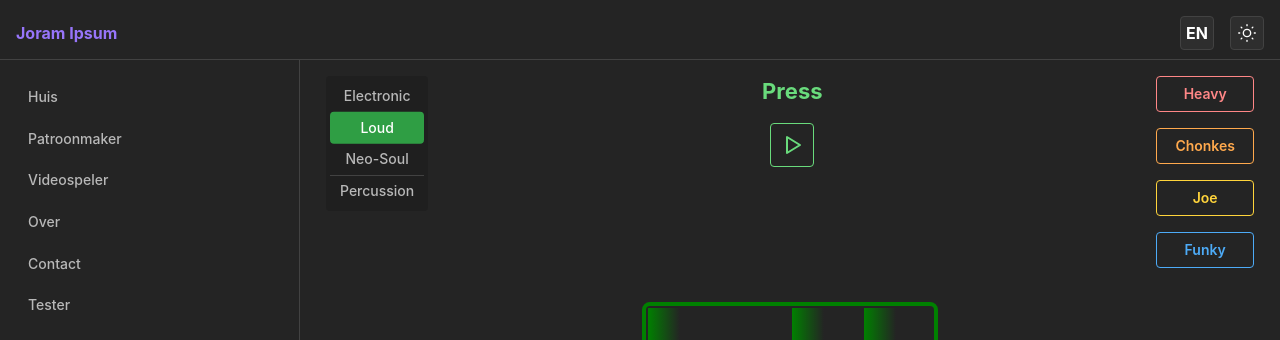
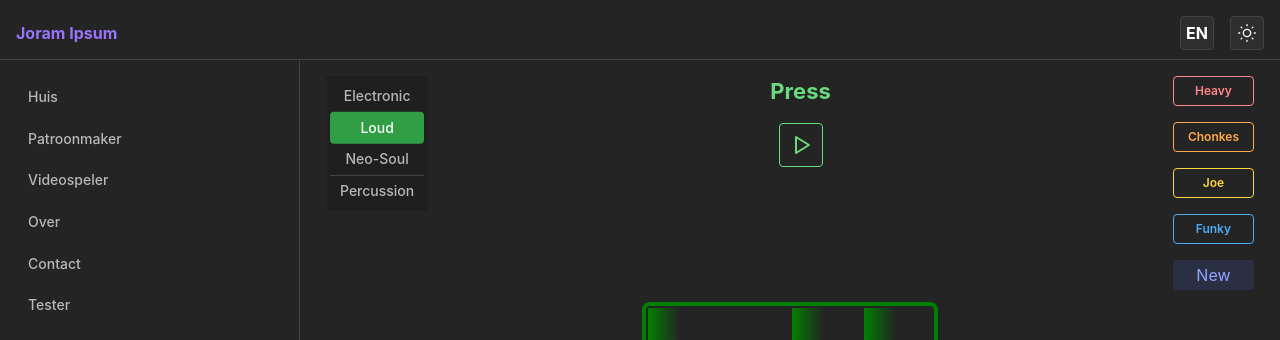
Before and after one commit to Joram3000/joram3000.github.io, a React (Vite) app: page /#/patternmaker in a window 1280 px wide. Shown: the top 340 px of the page. Built offline with nearby package versions, Linux system fonts and the light colour scheme; no server answers.

Commit message:
POC for save

```diff
--- a/src/pages/patternmaker-page/components/PatternMaker.tsx
+++ b/src/pages/patternmaker-page/components/PatternMaker.tsx
@@ -8,6 +8,7 @@ import { SoundStyle } from "../../../store/patternmaker/types";
 
 interface PatternMakerProps {
   output: Tone.OutputNode;
+  colorValue?: string;
 }
 
 let notes: [string, string];
@@ -27,8 +28,9 @@ const samples = new Tone.Sampler({
     "https://res.cloudinary.com/dqqb0ldgk/video/upload/v1651657689/Drumsounds",
 });
 
-const PatternMaker: React.FC<PatternMakerProps> = ({ output }) => {
+const PatternMaker: React.FC<PatternMakerProps> = ({ output, colorValue }) => {
   samples.connect(output);
+  console.log(colorValue);
   const dispatch = useDispatch();
   const reduxSequencerPattern = useSelector(selectedPatternSelector);
   const [currentPattern, updateCurrentPattern] = useState<
@@ -91,7 +93,7 @@ const PatternMaker: React.FC<PatternMakerProps> = ({ output }) => {
       className="seqPattern"
       style={{
         borderRadius: 8,
-        border: `4px solid ${reduxSequencerPattern.color}`,
+        border: `4px solid ${colorValue ?? reduxSequencerPattern.color}`,
       }}
     >
       {currentPattern.map((rowArray: boolean[], rowNumber: number) => (
@@ -105,7 +107,9 @@ const PatternMaker: React.FC<PatternMakerProps> = ({ output }) => {
                 height: "85px",
                 width: "100%",
                 background: trigger
-                  ? `linear-gradient(to right, ${reduxSequencerPattern.color}, transparent)`
+                  ? `linear-gradient(to right, ${
+                      colorValue ?? reduxSequencerPattern.color
+                    }, transparent)`
                   : "transparent",
               }}
               onClick={() => {
--- a/src/pages/patternmaker-page/components/SelectPattern.tsx
+++ b/src/pages/patternmaker-page/components/SelectPattern.tsx
@@ -1,19 +1,76 @@
-import React from "react";
+import React, { Dispatch, SetStateAction, useState } from "react";
 import { useDispatch, useSelector } from "react-redux";
-import { savedPatternsSelector } from "../../../store/patternmaker/selectors";
-import { PatternUpdatewithSelect } from "../../../store/patternmaker/actions";
-import { Button, Stack } from "@mantine/core";
+import {
+  savedPatternsSelector,
+  selectedPatternSelector,
+} from "../../../store/patternmaker/selectors";
+import {
+  PatternUpdatewithSelect,
+  SavePattern,
+} from "../../../store/patternmaker/actions";
+import {
+  Button,
+  ColorPicker,
+  Popover,
+  Stack,
+  TextInput,
+  Text,
+} from "@mantine/core";
+import { SoundStyle } from "../../../store/patternmaker/types";
 
-const SelectPattern: React.FC = () => {
+interface SelectPatternProps {
+  setColor: Dispatch<SetStateAction<string | undefined>>;
+  color?: string;
+}
+
+const SelectPattern: React.FC<SelectPatternProps> = ({ setColor, color }) => {
   const dispatch = useDispatch();
   const savedPatterns = useSelector(savedPatternsSelector);
+  const currentPattern = useSelector(selectedPatternSelector);
+  const [newPattern, setNewPattern] = useState(false);
+  const [newCOlor, setNewCOlor] = useState<string>("yellow");
+  const [titleValue, setTitleValue] = useState("Type maar");
+
+  const onChangeColorValue = (value: string) => {
+    setNewCOlor(value);
+    setColor(value);
+  };
+
+  const onNewClick = () => {
+    dispatch(
+      PatternUpdatewithSelect({
+        name: "New",
+        color: "purple",
+        sound: SoundStyle.NEOSOUL,
+        pattern: [
+          [false, false, false, false, false, false, false, false],
+          [false, false, false, false, false, false, false, false],
+        ],
+      })
+    );
+    setNewPattern(true);
+  };
+
+  const onSaveClick = () => {
+    dispatch(
+      SavePattern({
+        name: titleValue,
+        color: newCOlor,
+        sound: currentPattern.sound,
+        pattern: currentPattern.pattern,
+      })
+    );
+    setNewPattern(false);
+  };
 
   return (
     <Stack>
-      {savedPatterns.map((pattern) => (
+      <Stack pos="relative">
+        {savedPatterns.map((pattern, i) => (
           <Button
+            size="xs"
             variant="outline"
-          key={pattern.name}
+            key={`${pattern.name}-${i}`}
             color={pattern.color}
             onClick={() => {
               dispatch(PatternUpdatewithSelect(pattern));
@@ -22,6 +79,63 @@ const SelectPattern: React.FC = () => {
             {pattern.name}
           </Button>
         ))}
+        <Button
+          pos="relative"
+          size="xs"
+          variant="light"
+          color={newPattern ? "green" : "indigo"}
+          key="new-pattern"
+          onClick={newPattern ? onSaveClick : onNewClick}
+        >
+          <Text truncate={true}>{newPattern ? "Save" : "New"}</Text>
+        </Button>
+        {newPattern && (
+          <Popover trapFocus position="left">
+            <Popover.Target>
+              <Button
+                size="xs"
+                variant="light"
+                color="orange"
+                key="edit"
+                onClick={() => {}}
+              >
+                Edit
+              </Button>
+            </Popover.Target>
+            <Popover.Dropdown>
+              <Stack>
+                <TextInput
+                  placeholder={titleValue}
+                  value={titleValue}
+                  onChange={(event) => setTitleValue(event.target.value)}
+                />
+                <ColorPicker
+                  onChange={onChangeColorValue}
+                  withPicker={false}
+                  value={color}
+                  format="hex"
+                  swatches={[
+                    "#25262b",
+                    "#868e96",
+                    "#fa5252",
+                    "#e64980",
+                    "#be4bdb",
+                    "#7950f2",
+                    "#4c6ef5",
+                    "#228be6",
+                    "#15aabf",
+                    "#12b886",
+                    "#40c057",
+                    "#82c91e",
+                    "#fab005",
+                    "#fd7e14",
+                  ]}
+                />
+              </Stack>
+            </Popover.Dropdown>
+          </Popover>
+        )}
+      </Stack>
     </Stack>
   );
 };
--- a/src/pages/patternmaker-page/index.tsx
+++ b/src/pages/patternmaker-page/index.tsx
@@ -1,4 +1,4 @@
-import React, { useEffect } from "react";
+import React, { useEffect, useState } from "react";
 import PatternMaker from "./components/PatternMaker";
 import {
   selectedPatternSelector,
@@ -36,6 +36,7 @@ const PatternMakerPage: React.FC = () => {
   const dispatch = useDispatch();
   const currentPattern = useSelector(selectedPatternSelector);
   const soundSettings = useSelector(soundSettingsSelector);
+  const [colorValue, setColor] = useState<string | undefined>();
 
   const sendVolume = (value: number) => {
     dispatch(SetVolume(value));
@@ -88,7 +89,7 @@ const PatternMakerPage: React.FC = () => {
             justify="center"
             style={{ transform: "translate(0px ,-5px )" }}
           >
-            <PatternMaker output={hpFilter} />
+            <PatternMaker output={hpFilter} colorValue={colorValue} />
           </Flex>
         </Container>
 
@@ -103,13 +104,12 @@ const PatternMakerPage: React.FC = () => {
               <Title order={3} c={currentPattern.color}>
                 {currentPattern.name}
               </Title>
-
               <Group justify="center">
                 <TransporterButton color={currentPattern.color} />
               </Group>
             </Stack>
 
-            <SelectPattern />
+            <SelectPattern setColor={setColor} color={colorValue} />
           </Group>
         </Stack>
 
--- a/src/routes/root.tsx
+++ b/src/routes/root.tsx
@@ -6,7 +6,7 @@ import { useEffect, useState } from "react";
 import HeaderSimple from "../components/header/HeaderSimple";
 import { useTranslation } from "react-i18next";
 import AsideComponent from "../components/aside/AsideComponent";
-import { MenuToggle } from "../store/ui/actions";
+import { DrawerToggle, MenuToggle } from "../store/ui/actions";
 import { useDispatch } from "react-redux";
 import { BrowserView, MobileView } from "react-device-detect";
 
@@ -32,6 +32,10 @@ export default function Root() {
       dispatch(MenuToggle(navbarDesktopOpened));
     }, 210);
   }, [navbarDesktopOpened]);
+
+  useEffect(() => {
+    dispatch(DrawerToggle(asideOpened));
+  }, [asideOpened]);
 
   const menuClick = (value: string) => {
     setActive(value);
```
Lines whose indentation alone changed are shown as unchanged.
